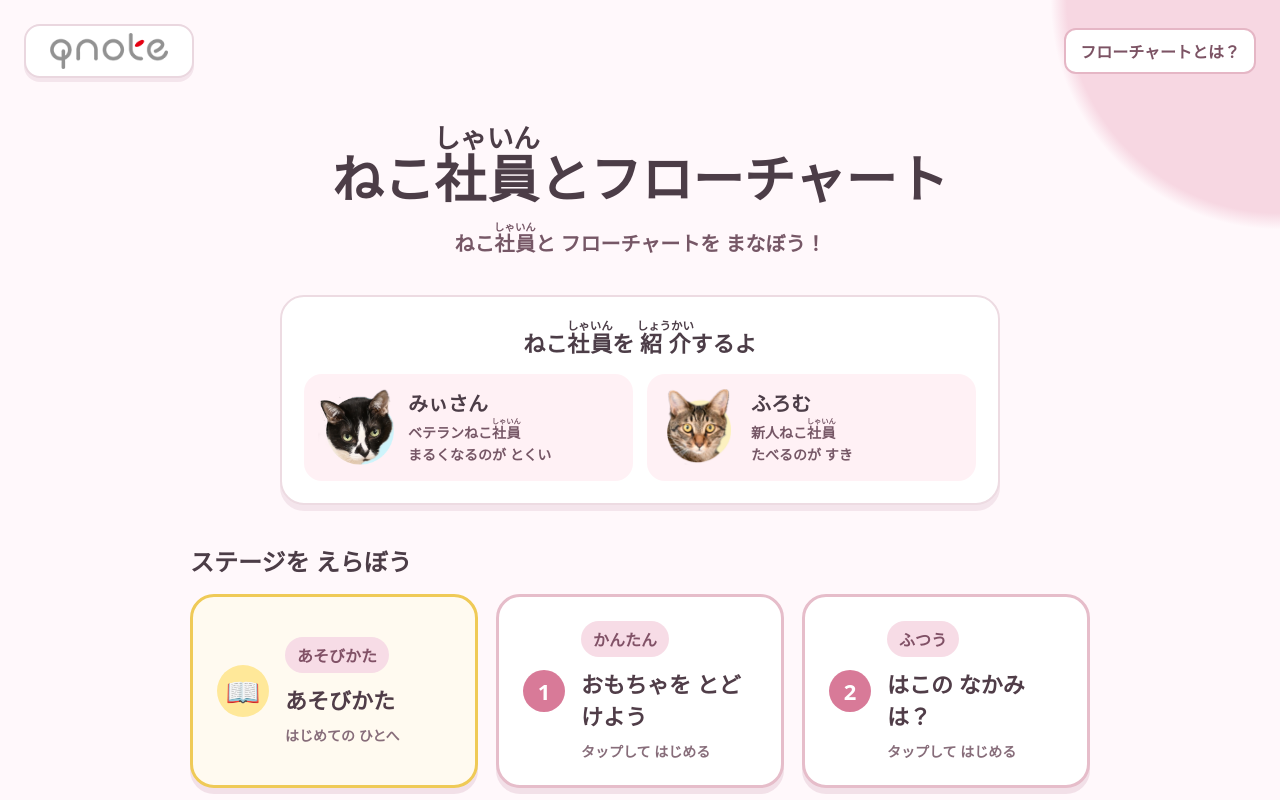
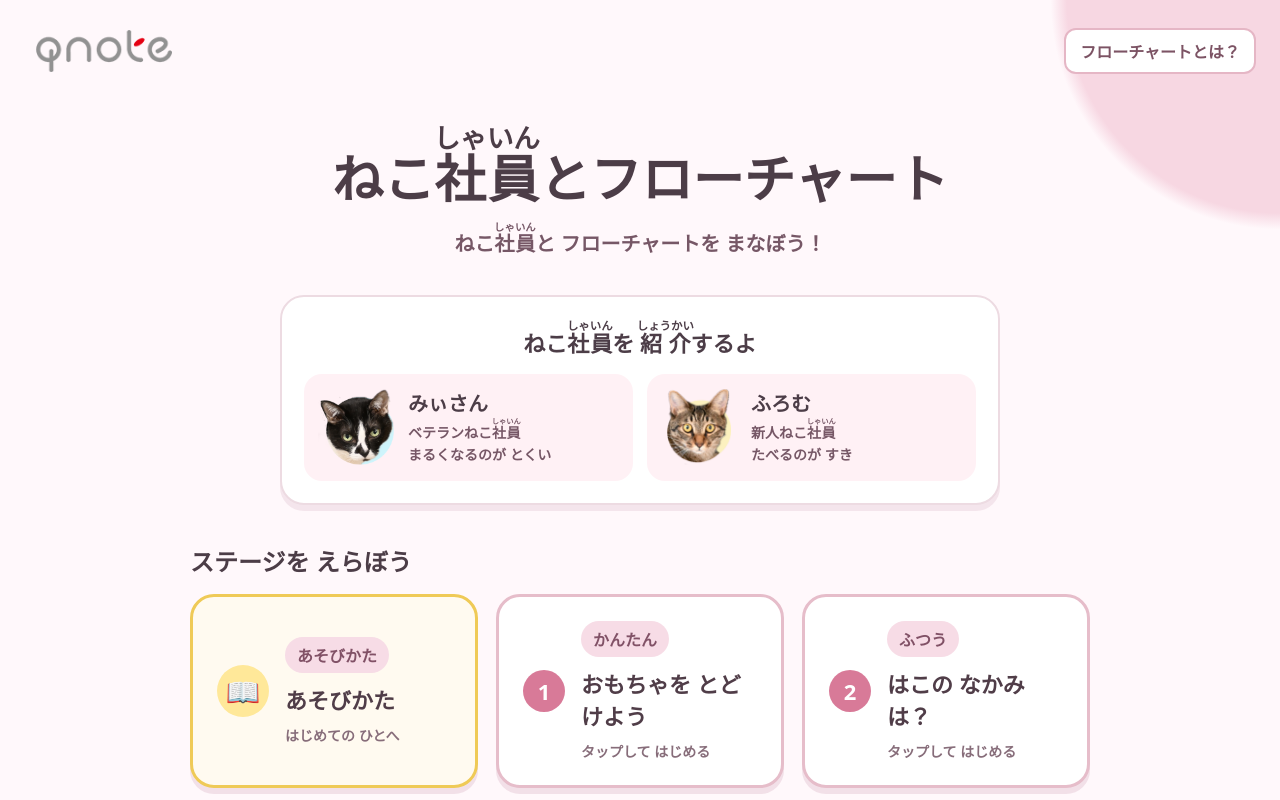
Before and after one commit to yuka-okaniwa/neko-flowchart, a React (Vite) app: page / in a window 1280 px wide. Shown: the top 800 px of the page. Built offline with nearby package versions, Linux system fonts and the light colour scheme.

Commit message:
スタイル修正

```diff
--- a/src/LoopGuide.tsx
+++ b/src/LoopGuide.tsx
@@ -19,7 +19,7 @@ export function LoopGuide({ stage, catImagePath, catAlt, onContinue, onHome }: L
         <div className="loop-guide-heading"><img src={catImagePath} alt={catAlt} /><div><p>ステージ3の まえに</p><h1>くりかえし<ruby>記号<rt>きごう</rt></ruby>を <ruby>知<rt>し</rt></ruby>ろう！</h1></div></div>
         <section className="loop-guide-card"><h2>くりかえし<ruby>記号<rt>きごう</rt></ruby>は 2つで 1セット</h2><p>同じことを 何回も したいときに つかうよ。今回は「{repeatCount}回」くりかえすよ。</p><div className="loop-guide-symbols"><div><span className="loop-guide-symbol loop-start">{repeatCount}回<br />くりかえす</span><h3>ループの <ruby>開始<rt>かいし</rt></ruby></h3><p>ここから、くりかえしが はじまるよ。</p></div><span className="loop-guide-arrow">↓</span><div><span className="loop-guide-process">することを ここに おく</span><p>「1マス すすむ」「おやつを たべる」を はさもう。</p></div><span className="loop-guide-arrow">↓</span><div><span className="loop-guide-symbol loop-end">ここまで<br />くりかえす</span><h3>ループの <ruby>終了<rt>しゅうりょう</rt></ruby></h3><p>ここまでを {repeatCount}回 したら、つぎへ すすむよ。</p></div></div></section>
         <section className="loop-guide-tip"><h2>おぼえておこう</h2><p>ループの <ruby>開始<rt>かいし</rt></ruby>と <ruby>終了<rt>しゅうりょう</rt></ruby>の あいだに、くりかえしたい <ruby>処理<rt>しょり</rt></ruby>を ならべよう。</p></section>
-        <button className="loop-guide-continue" onClick={onContinue}>記号<ruby>説明<rt>せつめい</rt></ruby>へ すすむ</button>
+        <button className="loop-guide-continue" onClick={onContinue}>ステージ３へ すすむ</button>
       </article>
     </main>
   )
--- a/src/styles.css
+++ b/src/styles.css
@@ -37,13 +37,9 @@ button {
 .logo {
   display: flex;
   align-items: center;
-  width: 170px;
-  height: 54px;
-  padding: 7px 12px;
-  background: #fff;
-  border: 2px solid #ead7df;
-  border-radius: 16px;
-  box-shadow: 0 4px 0 rgba(166, 91, 120, 0.12);
+  width: 160px;
+  height: 42px;
+  padding: 0;
 }
 .logo img {
   width: 100%;
--- a/vite.config.ts
+++ b/vite.config.ts
@@ -2,6 +2,7 @@ import { defineConfig } from 'vite'
 import react from '@vitejs/plugin-react'
 
 export default defineConfig({
-  base: '/neko-flowchart/',
+  // Dockerではアプリを http://localhost:18080/ の直下で配信する。
+  base: '/',
   plugins: [react()],
 })
```
